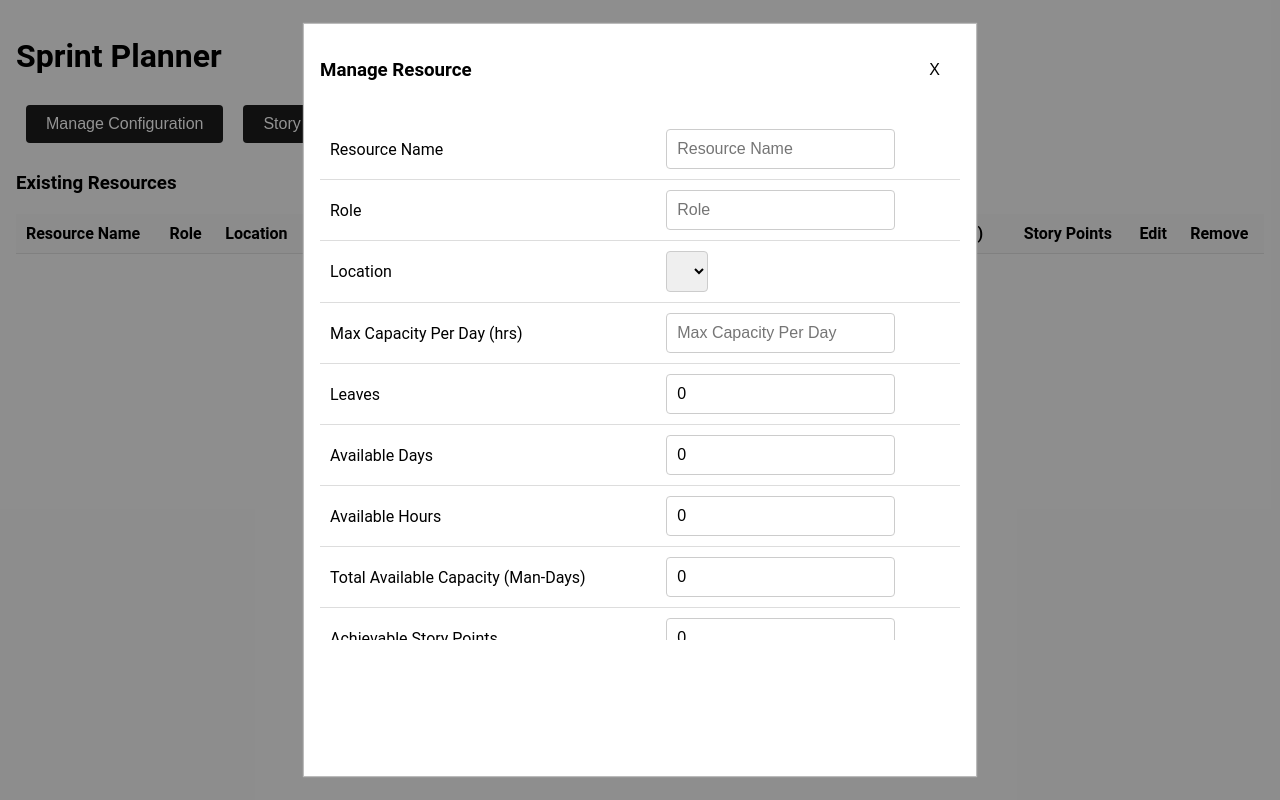
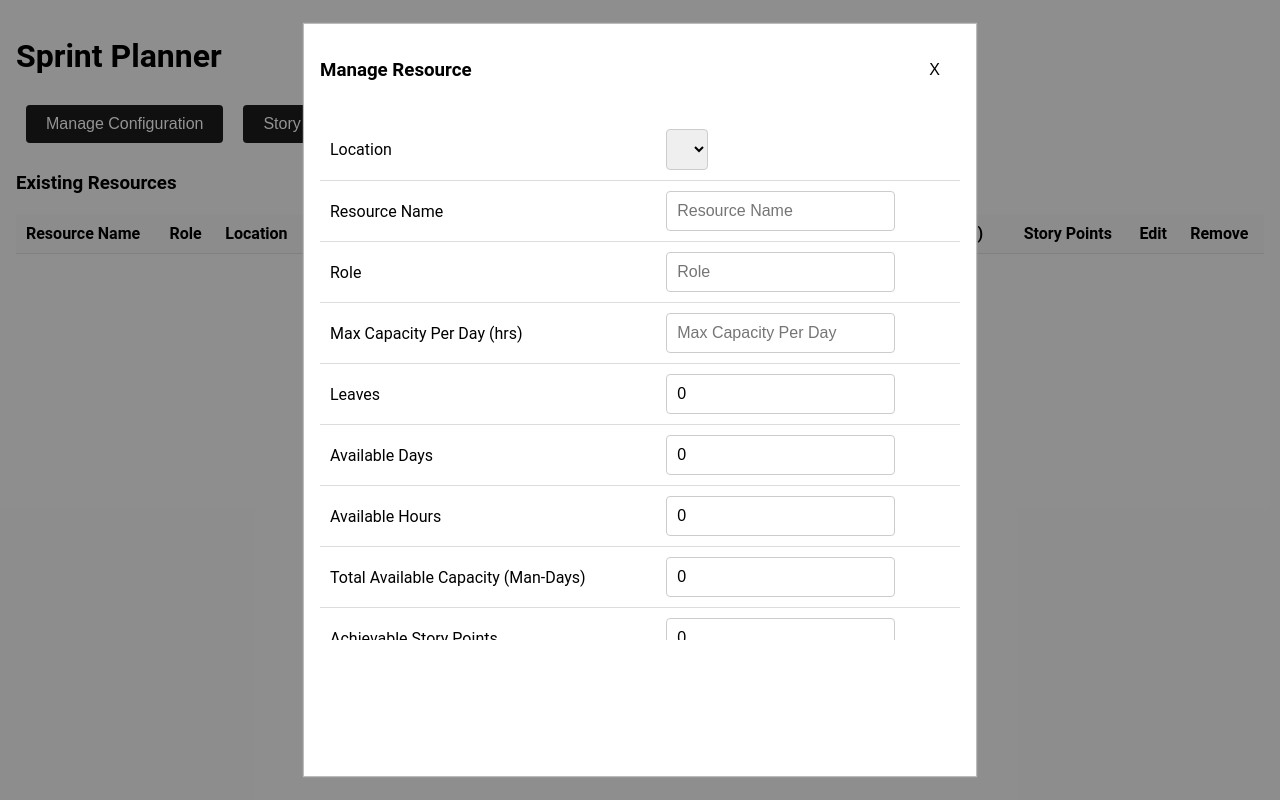
Before and after one commit to achinsaxena261/sprint-planner-tool, a React (Vite) app: page / in a window 1280 px wide. Both pictures are taken after a click on the button "Add New Resource". Built offline with nearby package versions, Linux system fonts and the light colour scheme.

Commit message:
Adjusted fields order

```diff
--- a/src/components/ResourceForm.tsx
+++ b/src/components/ResourceForm.tsx
@@ -69,7 +69,7 @@ const ResourceForm: React.FC = () => {
     }, [selectedConfigIndex, selectedConfig]);
 
     useEffect(() => {
-        if(editIndex == null && selectedConfig) {
+        if (editIndex == null && selectedConfig) {
             const updatedFormData = getDefaultFormData();
             setFormData(updatedFormData);
         }
@@ -194,14 +194,6 @@ const ResourceForm: React.FC = () => {
                         <form onSubmit={handleSubmit}>
                             <table>
                                 <tr>
-                                    <td><label>Resource Name</label></td>
-                                    <td><input type="text" name="resourceName" value={formData.resourceName} onChange={handleChange} placeholder="Resource Name" required /></td>
-                                </tr>
-                                <tr>
-                                    <td><label>Role</label></td>
-                                    <td><input type="text" name="role" value={formData.role} onChange={handleChange} placeholder="Role" required /></td>
-                                </tr>
-                                <tr>
                                     <td><label>Location</label></td>
                                     <td>
                                         <select value={selectedConfigIndex} onChange={handleConfigChange}>
@@ -212,6 +204,14 @@ const ResourceForm: React.FC = () => {
                                             ))}
                                         </select>
                                     </td>
+                                </tr>
+                                <tr>
+                                    <td><label>Resource Name</label></td>
+                                    <td><input type="text" name="resourceName" value={formData.resourceName} onChange={handleChange} placeholder="Resource Name" required /></td>
+                                </tr>
+                                <tr>
+                                    <td><label>Role</label></td>
+                                    <td><input type="text" name="role" value={formData.role} onChange={handleChange} placeholder="Role" required /></td>
                                 </tr>
                                 <tr>
                                     <td><label>Max Capacity Per Day (hrs)</label></td>
```
